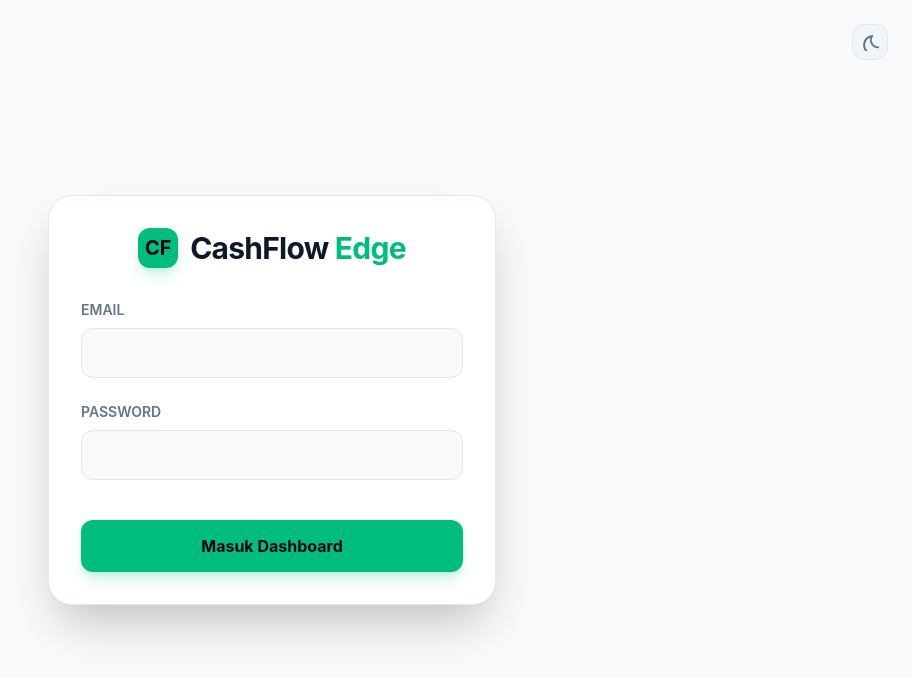
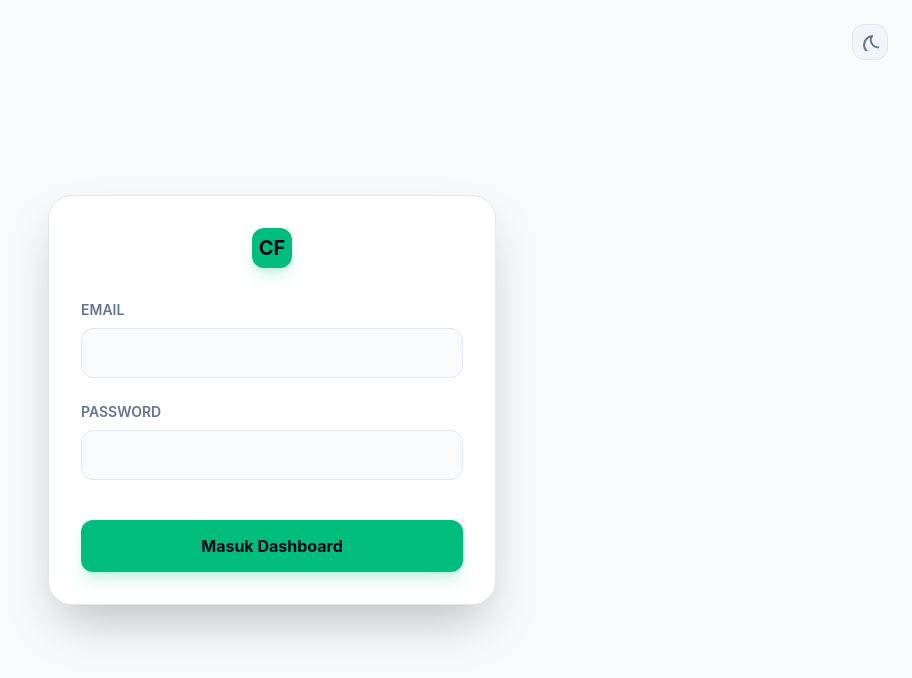
Before and after one commit to arrosyidalayubi/savings-app, a React (Vite) app: page / in a window 1280 px wide. Shown: the top 678 px of the page, without its empty margins (368-1280 px from the left). Built offline with nearby package versions, Linux system fonts and the light colour scheme.

Commit message:
update logo

```diff
--- a/src/App.tsx
+++ b/src/App.tsx
@@ -253,7 +253,6 @@ export default function App() {
             <div className="w-10 h-10 rounded-xl bg-emerald-500 flex items-center justify-center shadow-lg shadow-emerald-500/20">
               <span className="font-bold text-slate-950 text-xl">CF</span>
             </div>
-            <span className="text-3xl font-bold tracking-tight text-slate-900 dark:text-white">CashFlow <span className="text-emerald-500 dark:text-emerald-400">Edge</span></span>
           </div>
 
           <form onSubmit={handleLogin} className="space-y-6">
```
